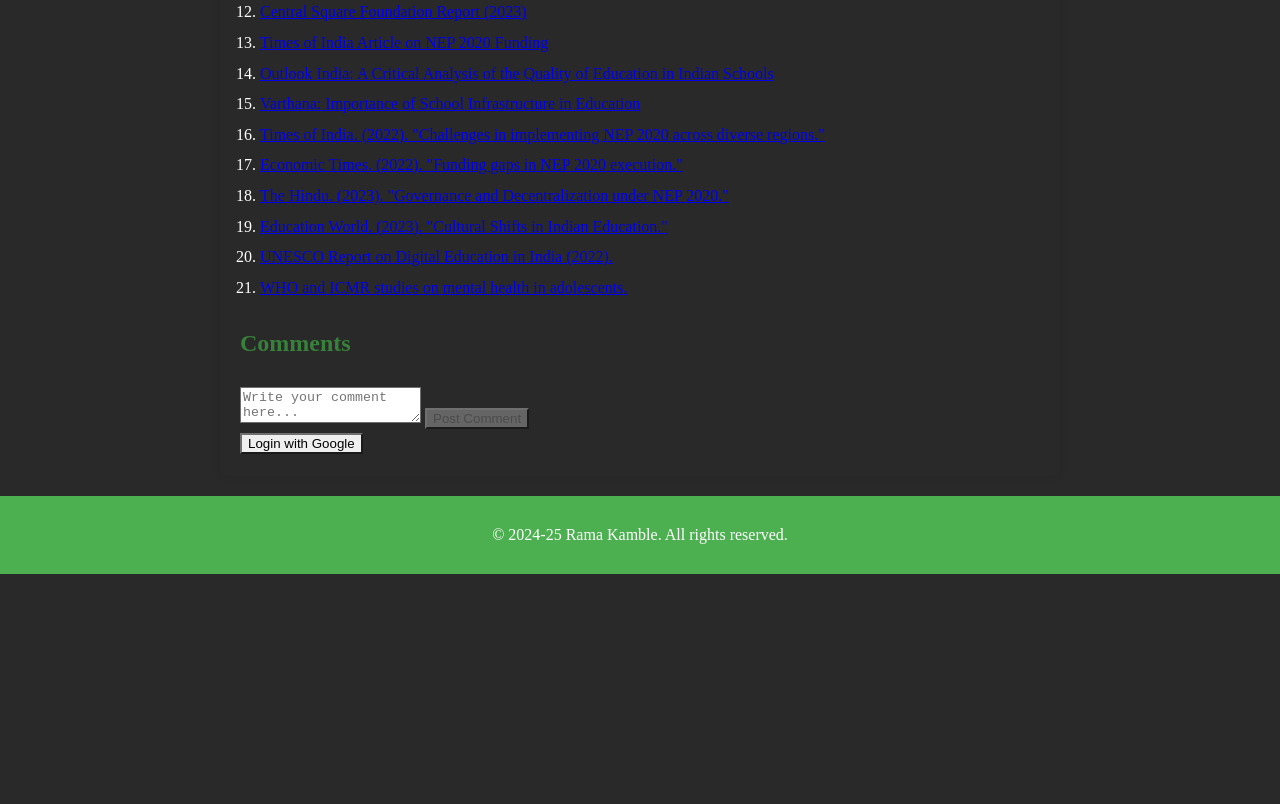
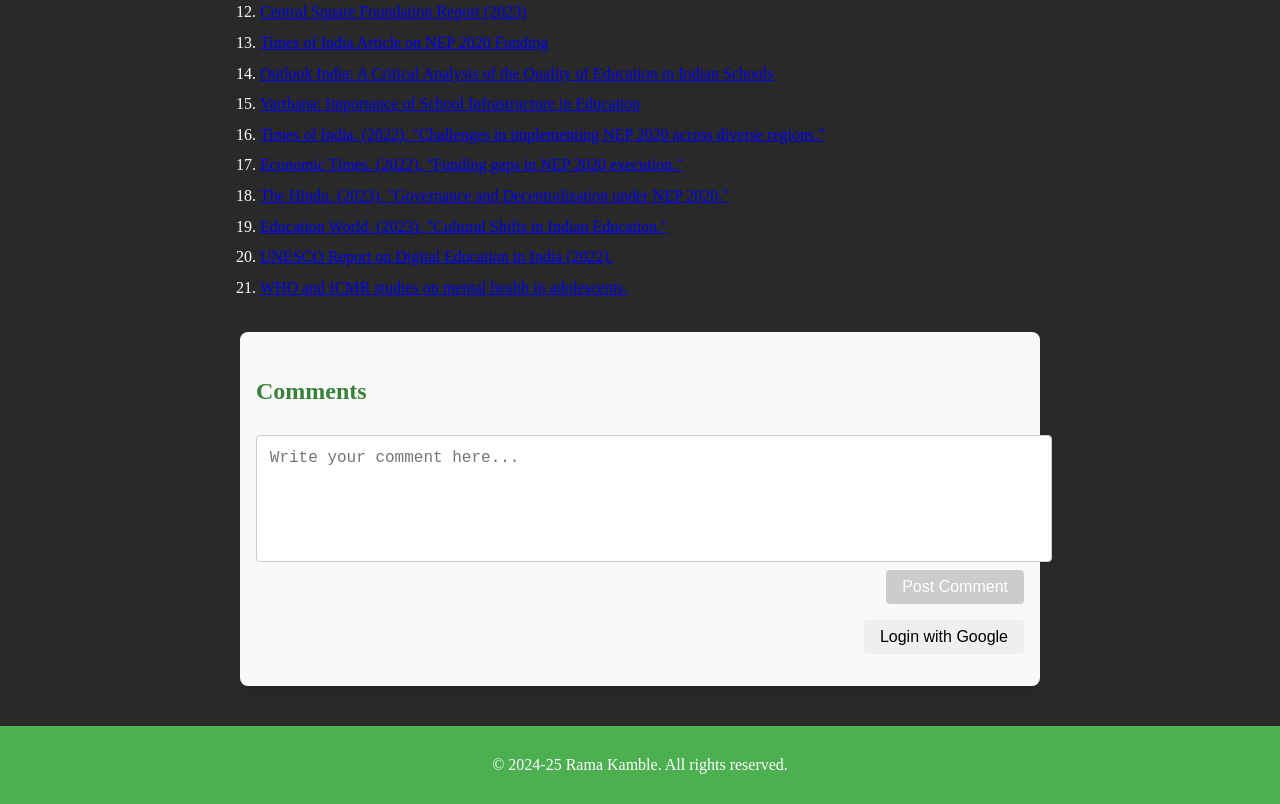
Before and after one commit to Ramakamble1997/ethical-issues-with-indian-education-system-221220241701, a plain HTML site: page index.html in a window 1280 px wide. Shown: the part 7102-7906 px from the top of the page. Before the commit the page ends 7676 px from the top, so only its background shows below. Drawn offline with Linux system fonts and the light colour scheme.

Commit message:
Update index.css

```diff
--- a/css/index.css
+++ b/css/index.css
@@ -73,3 +73,76 @@ footer a {
     color: #fff;
     text-decoration: none;
 }
+/*Comments*/
+#comments {
+    margin-top: 2rem;
+    padding: 1rem;
+    background-color: #f9f9f9;
+    border-radius: 8px;
+    box-shadow: 0 4px 8px rgba(0, 0, 0, 0.1);
+}
+
+#comment-form {
+    display: flex;
+    flex-direction: column;
+    margin-bottom: 1rem;
+}
+
+#comment-input {
+    width: 100%;
+    height: 100px;
+    margin-bottom: 0.5rem;
+    padding: 0.8rem;
+    border: 1px solid #ccc;
+    border-radius: 4px;
+    resize: none;
+    font-size: 1rem;
+}
+
+#submit-comment {
+    align-self: flex-end;
+    padding: 0.5rem 1rem;
+    background-color: #007bff;
+    color: #fff;
+    border: none;
+    border-radius: 4px;
+    cursor: pointer;
+    font-size: 1rem;
+}
+
+#submit-comment:disabled {
+    background-color: #cccccc;
+    cursor: not-allowed;
+}
+
+#login-section {
+    display: flex;
+    justify-content: flex-end;
+    gap: 1rem;
+}
+
+#login-btn, #logout-btn {
+    padding: 0.5rem 1rem;
+    border: none;
+    border-radius: 4px;
+    cursor: pointer;
+    font-size: 1rem;
+}
+
+#comment-list {
+    margin-top: 1rem;
+    max-height: 300px;
+    overflow-y: auto;
+    padding-right: 1rem;
+}
+
+.comment {
+    padding: 0.8rem;
+    margin-bottom: 1rem;
+    border-bottom: 1px solid #ddd;
+}
+
+.comment strong {
+    display: block;
+    margin-bottom: 0.5rem;
+}
```
